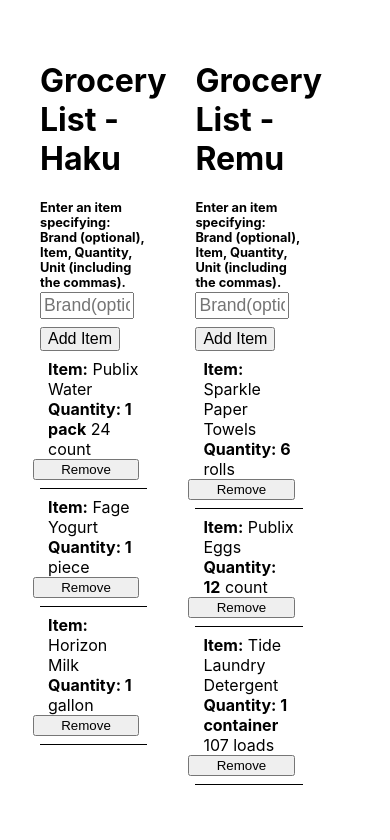
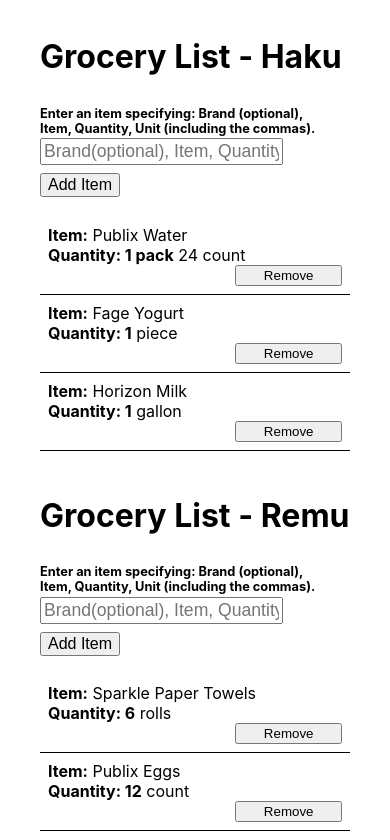
Before and after one commit to mpamurao/SE-Homework, a React (Create React App) app in the folder react_groceries/: page / in a window 390 px wide. Shown: the top 840 px of the page. Built offline with nearby package versions, Linux system fonts and the light colour scheme.

Commit message:
fixed css. added media query

```diff
--- a/react_groceries/src/App.css
+++ b/react_groceries/src/App.css
@@ -8,13 +8,18 @@
 
 .groceryList{
   /* border:1px solid green; */
-  margin:1.5em;
+  margin:0em 1.5em 1.5em 1.5em;
   width:30%;
   justify-self: center;
 }
-label{
+@media (max-width:900px){
+  .groceryList{
+    width:100%;
+  }
+}
+form{
   /* border:1px solid black; */
-  padding: 1em 1em 1em 0em;
+  padding: 0.5em 1em 1.2em 0em;
 }
 
 .textDescription{
```
